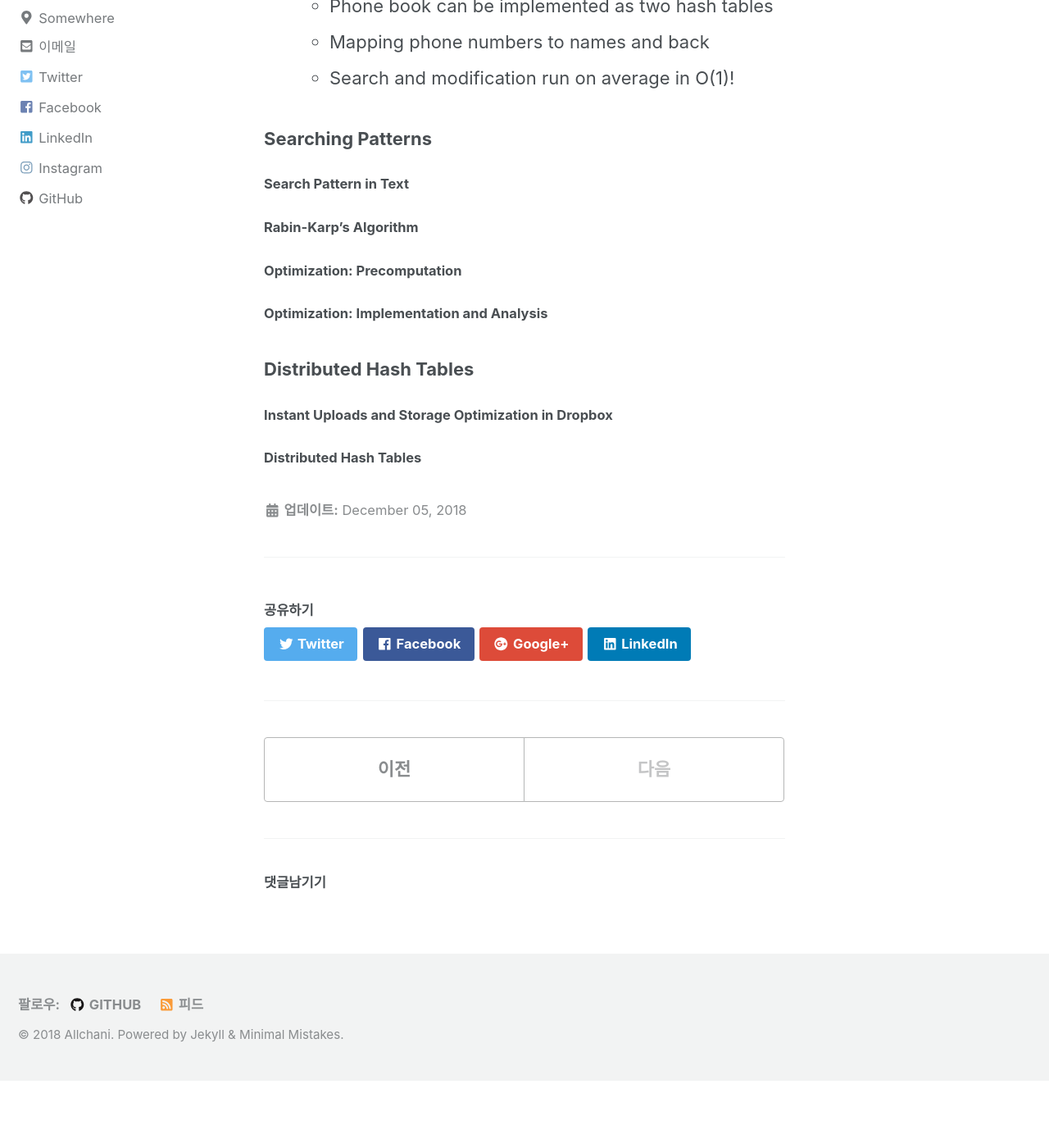
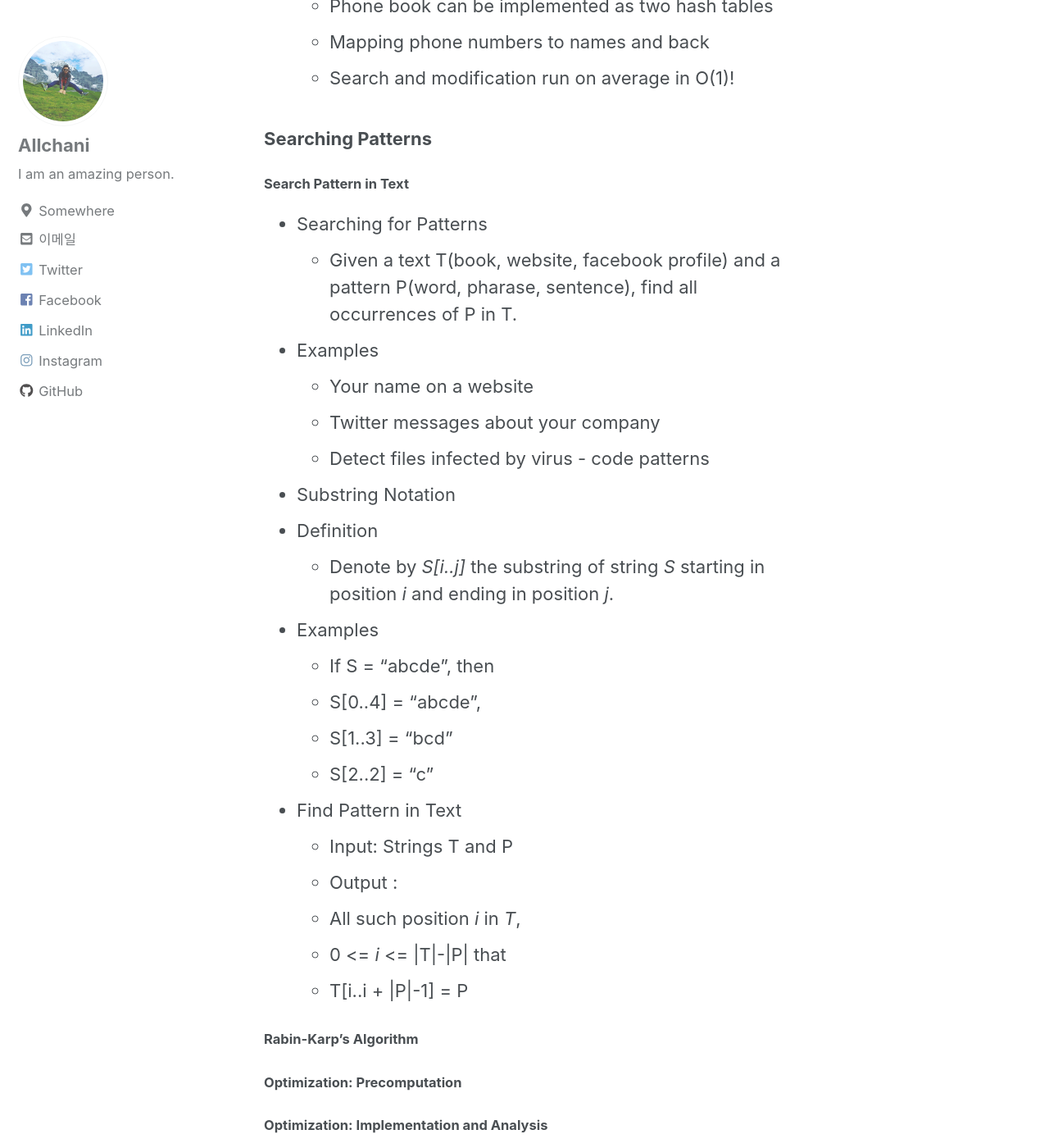
Before and after one commit to allchani/allchani_lab, a Jekyll site: the page built from docs/_about-datastructures-algorithm/coursera03-week04-01-hash_tables.md, in a window 1280 px wide and 1400 px high, scrolled down 22433 px. Shown: the whole window at 82% size. Built offline with Jekyll 4.4.1, drawn with Linux system fonts in a browser that asks for light colours; nearby versions of some CDN libraries; formulas are drawn with MathJax 3; comment, search, counter and statistics services are not loaded; before the commit the page ends 23751 px from its top, so only the background shows below that.

Commit message:
Update coursera03-week04-01-hash_tables.md

```diff
--- a/docs/_about-datastructures-algorithm/coursera03-week04-01-hash_tables.md
+++ b/docs/_about-datastructures-algorithm/coursera03-week04-01-hash_tables.md
@@ -507,6 +507,33 @@ return hash
 
 ### Searching Patterns
 #### Search Pattern in Text
+
+- Searching for Patterns
+    + Given a text T(book, website, facebook profile) and a pattern P(word, pharase, sentence), find all occurrences of P in T.
+- Examples
+    + Your name on a website
+    + Twitter messages about your company
+    + Detect files infected by virus - code patterns
+
+- Substring Notation
+- Definition
+    + Denote by *S[i..j]* the substring of string *S* starting in position *i* and ending in position *j*.
+- Examples
+    + If S = "abcde", then
+    + S[0..4] = "abcde",
+    + S[1..3] = "bcd"
+    + S[2..2] = "c"
+
+- Find Pattern in Text
+    + Input: Strings T and P
+    + Output :
+    + All such position *i* in *T*,
+    + 0 <= *i* <= \|T\|-\|P\| that
+    + T[i..i + \|P\|-1] = P
+
+
+
+
 #### Rabin-Karp's Algorithm
 #### Optimization: Precomputation
 #### Optimization: Implementation and Analysis
```
